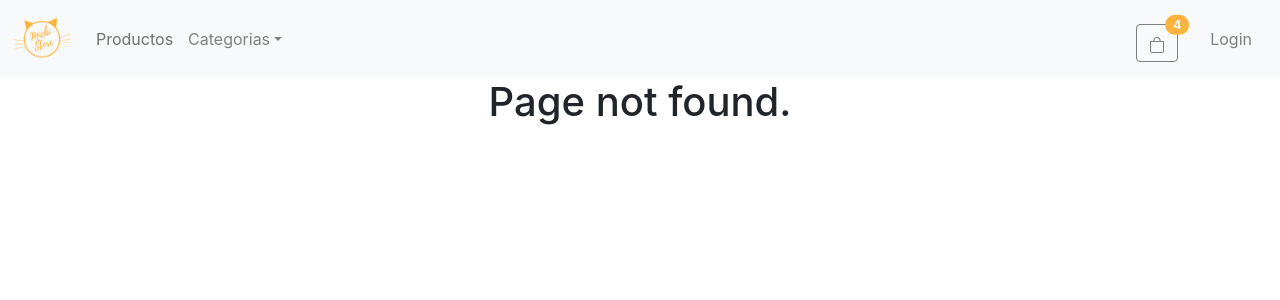
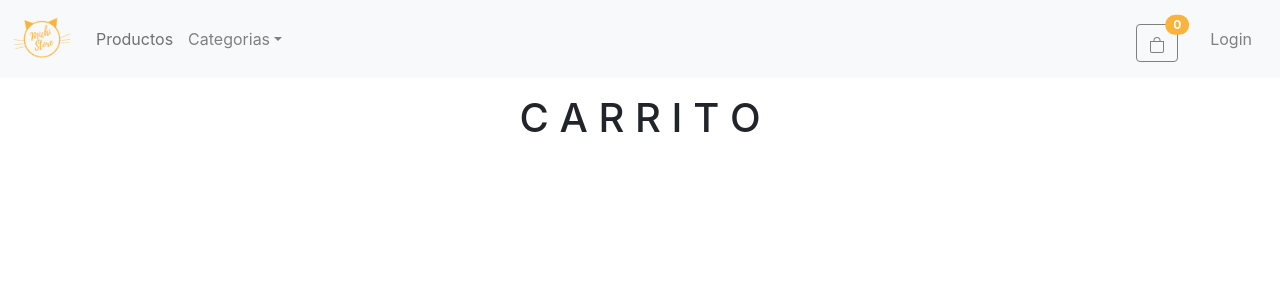
Before and after one commit to MauZamoraM/MichiStore, a React (Create React App) app: page /cart in a window 1280 px wide. Before the commit this address had no page. Shown: the top 300 px of the page. Built offline with nearby package versions, Linux system fonts and the light colour scheme.

Commit message:
Actualizacion
Actualizacion

```diff
--- a/public/index.html
+++ b/public/index.html
@@ -2,7 +2,7 @@
 <html lang="en">
 	<head>
 		<meta charset="utf-8" />
-		<link rel="icon" href="./Michi Store (1).png" />
+		<link rel="icon" href="./MichiLogo.png" />
 		<link
 			rel="stylesheet"
 			href="https://cdnjs.cloudflare.com/ajax/libs/animate.css/4.1.1/animate.min.css"
--- a/src/App.js
+++ b/src/App.js
@@ -4,6 +4,7 @@ import { ItemDetailContainer } from './components/ItemDetail/ItemDetailContainer
 import { NavBar } from './components/NavBar/NavBar';
 import { BrowserRouter, Routes, Route } from 'react-router-dom';
 import { Inicio } from './components/Inicio/Inicio';
+import { Cart } from './components/Cart/Cart';
 
 function App() {
 	return (
@@ -29,6 +30,10 @@ function App() {
 						element={<ItemDetailContainer />}
 					/>
 					<Route path="*" element={<h1>Page not found.</h1>} />
+					<Route
+						path="/cart"
+						element={<Cart titulo="C A R R I T O" />}
+					/>
 				</Routes>
 			</BrowserRouter>
 		</div>
--- /dev/null
+++ b/src/components/Cart/Cart.js
@@ -0,0 +1,9 @@
+import React from 'react';
+
+export const Cart = ({ titulo }) => {
+	return (
+		<div>
+			<h1 className="mt-3">{titulo}</h1>
+		</div>
+	);
+};
--- a/src/components/CartWidget/CartWidget.js
+++ b/src/components/CartWidget/CartWidget.js
@@ -21,7 +21,7 @@ export function CartWidget() {
 					style={{ backgroundColor: '#FAB43D' }}
 					className="position-absolute top-0 start-100 translate-middle badge rounded-pill"
 				>
-					4<span className="visually-hidden">unread messages</span>
+					0<span className="visually-hidden">unread messages</span>
 				</span>
 			</button>
 		</div>
```
Also changed, not shown: public/MichiLogo.png (renamed from public/Michi Store (1).png).
